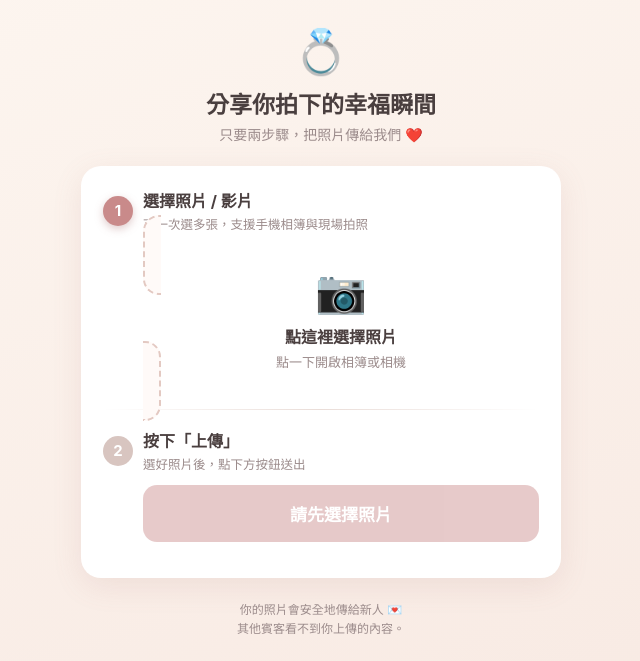
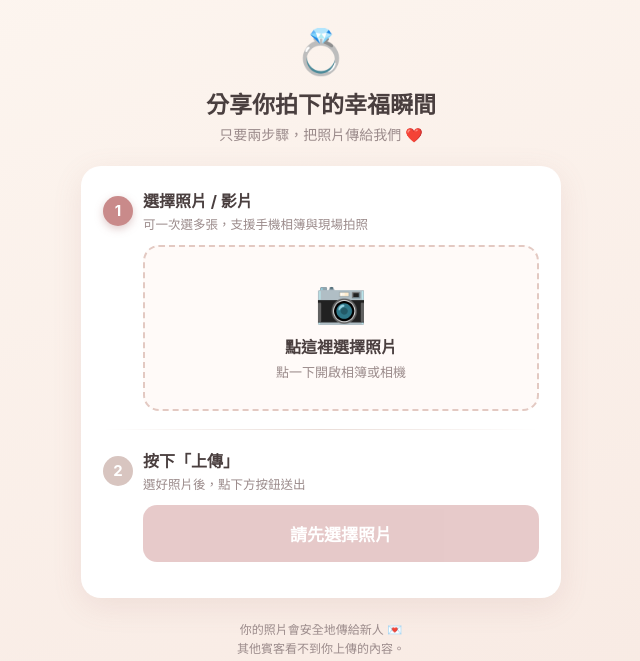
Before and after one commit to cat6201/wedding-photos, a FastAPI app: page / in a window 1280 px wide. Shown: the top 661 px of the page, without its empty margins (319-959 px from the left). Run offline with FastAPI, Linux system fonts and the light colour scheme.

Commit message:
修正選擇照片區塊邊框跑版

```diff
--- a/templates/upload.html
+++ b/templates/upload.html
@@ -76,6 +76,8 @@
     }
 
     .drop {
+      display: block;
+      width: 100%;
       border: 2px dashed #e3c9c2;
       border-radius: 16px;
       padding: 28px 16px;
```
